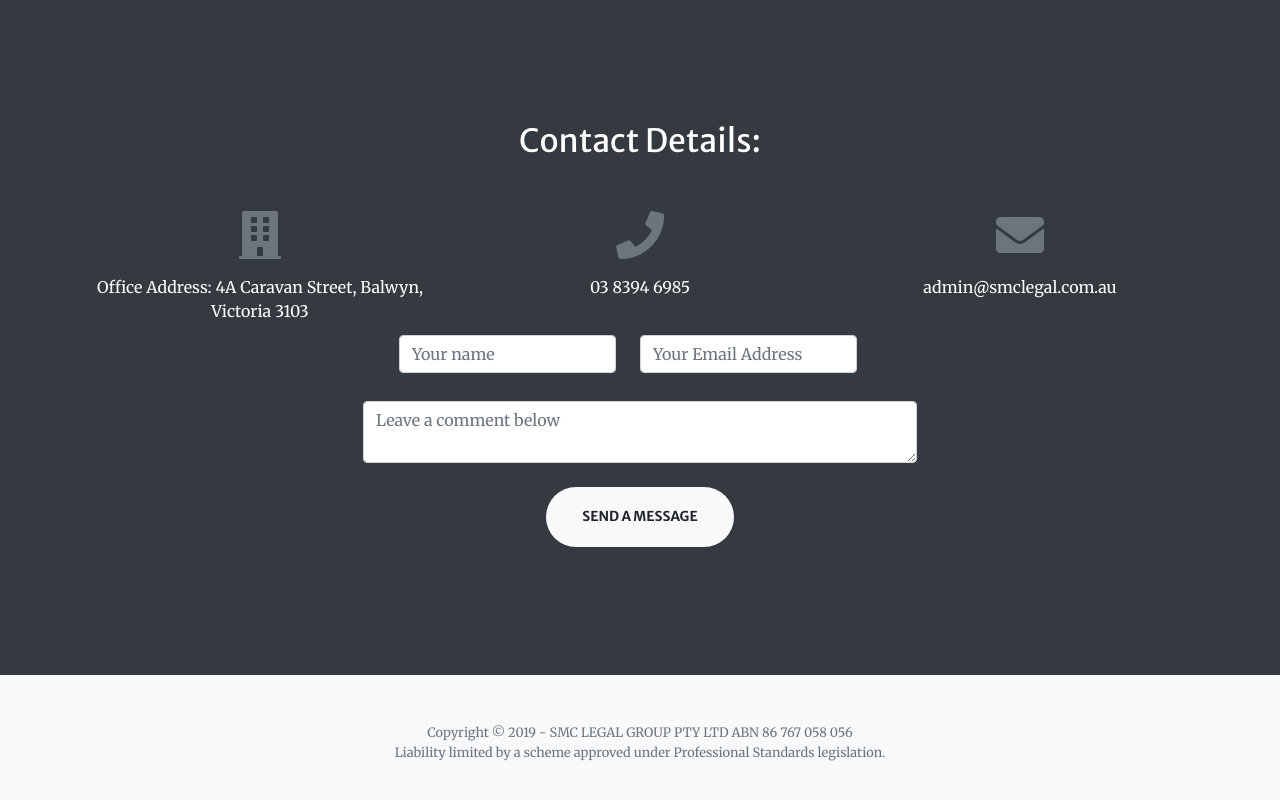
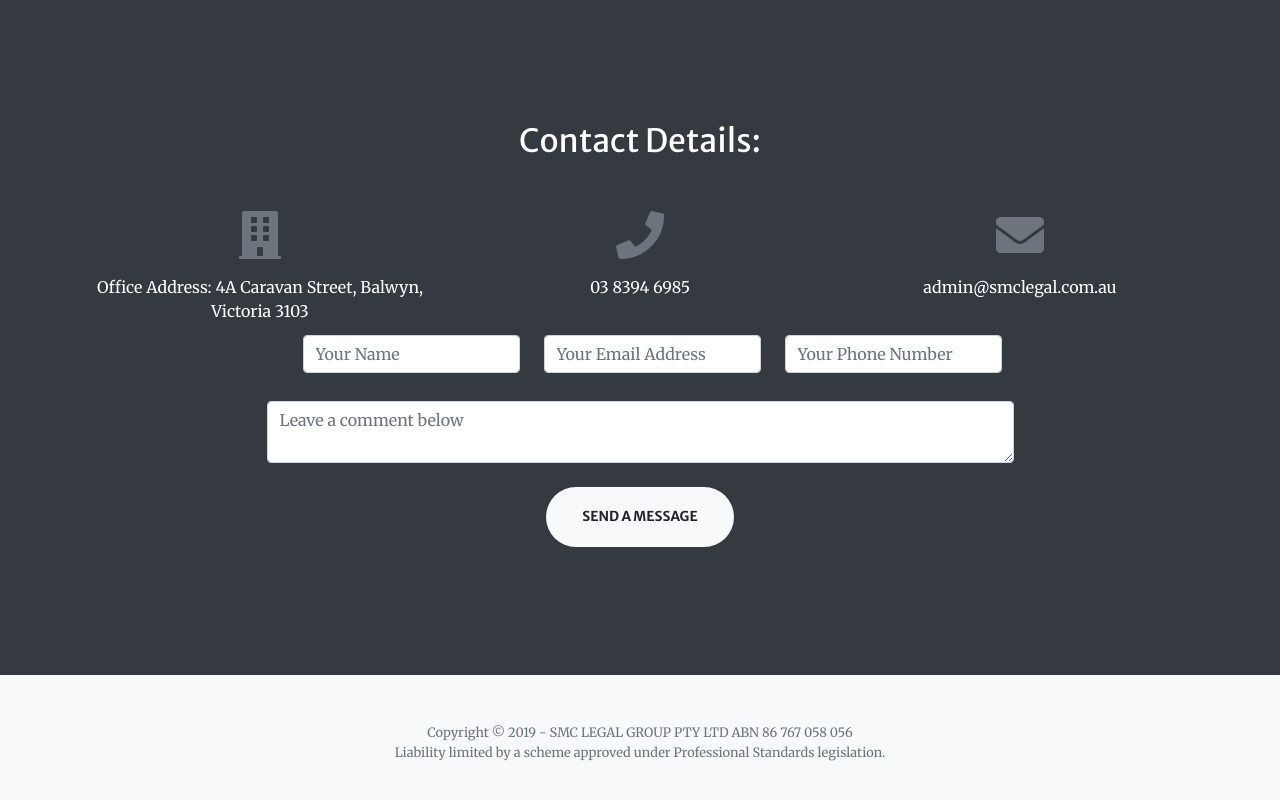
Before and after one commit to smclegalau/smclegalau.github.io, a website with bundled scripts: page index.html in a window 1280 px wide. Shown: the part 2322-3122 px from the top of the page. Built offline with nearby package versions, Linux system fonts and the light colour scheme.

Commit message:
Update index.html

```diff
--- a/index.html
+++ b/index.html
@@ -275,14 +275,13 @@
                 <tbody>
                   <tr>
                     <th scope="row"></th>
-                    <td class="align-middle"><input type="text" class="form-control" placeholder="Your name" name="name"></td>
+                    <td class="align-middle"><input type="text" class="form-control" placeholder="Your Name" name="name"></td>
                     <td class="align-middle"><input type="email" class="form-control" placeholder="Your Email Address" name="eamil"></td>
-                    <td class="align-middle"></td>
-                    <td class="align-middle"></td>
+                    <td class="align-middle"><input type="number" class="form-control" placeholder="Your Phone Number" name="phone"></td>
                   </tr>
                 </tbody>
               </table>
-           <textarea name="message" class="form-control"id="doc-vld-ta-2-1" minlength="20"  placeholder="Leave a comment below"></textarea></br>
+           <textarea name="message" class="form-control"id="doc-vld-ta-2-1" minlength="10"  placeholder="Leave a comment below"></textarea></br>
            <div class="row justify-content-center">
            <div class="banner_btn pa ">
                <button class="btn btn-light btn-xl" style="border-color: #ffffff91;" type="submit">Send a message</button>
```
